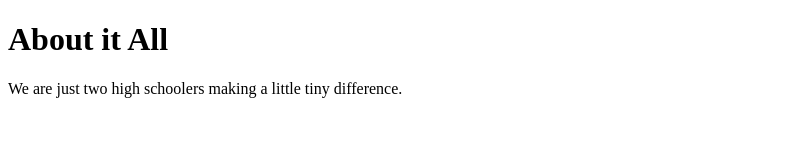
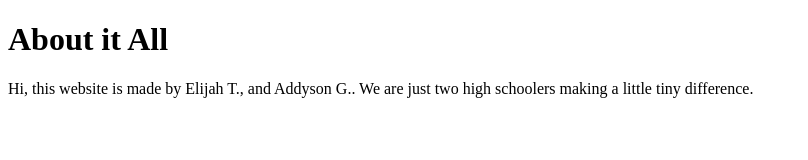
Before and after one commit to ByrdT/PiKnowccio, a plain HTML site: page About.html in a window 1280 px wide. Shown: the whole page, without its empty margins (0-808 px from the left). Drawn offline with Linux system fonts and the light colour scheme.

Commit message:
Update About.html

```diff
--- a/About.html
+++ b/About.html
@@ -2,6 +2,6 @@
 <html>
 <body>
 <h1>About it All</h1>
-<p>We are just two high schoolers making a little tiny difference.</p>
+<p>Hi, this website is made by Elijah T., and Addyson G.. We are just two high schoolers making a little tiny difference. </p>
 </body>
 </html>
```
